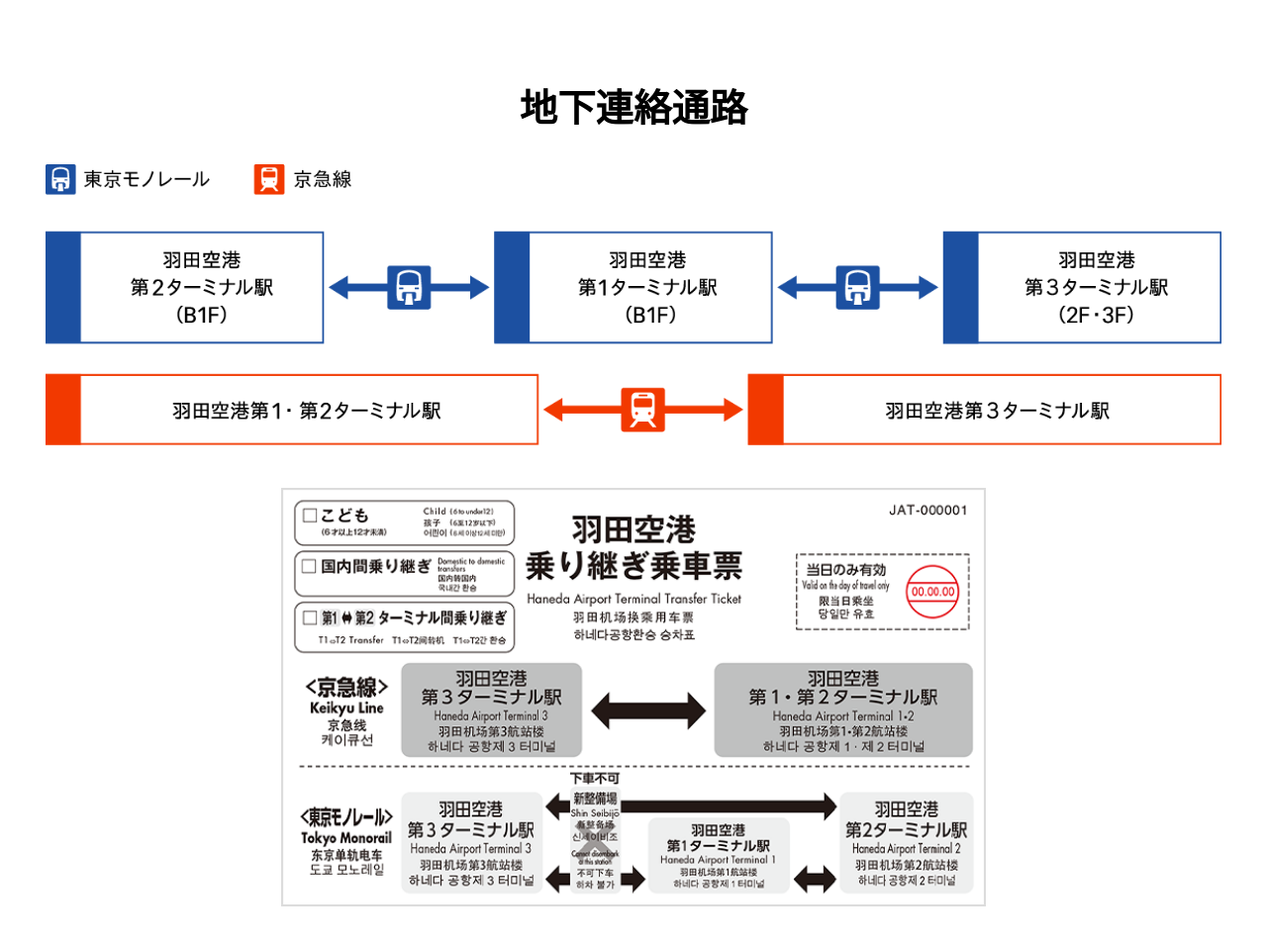
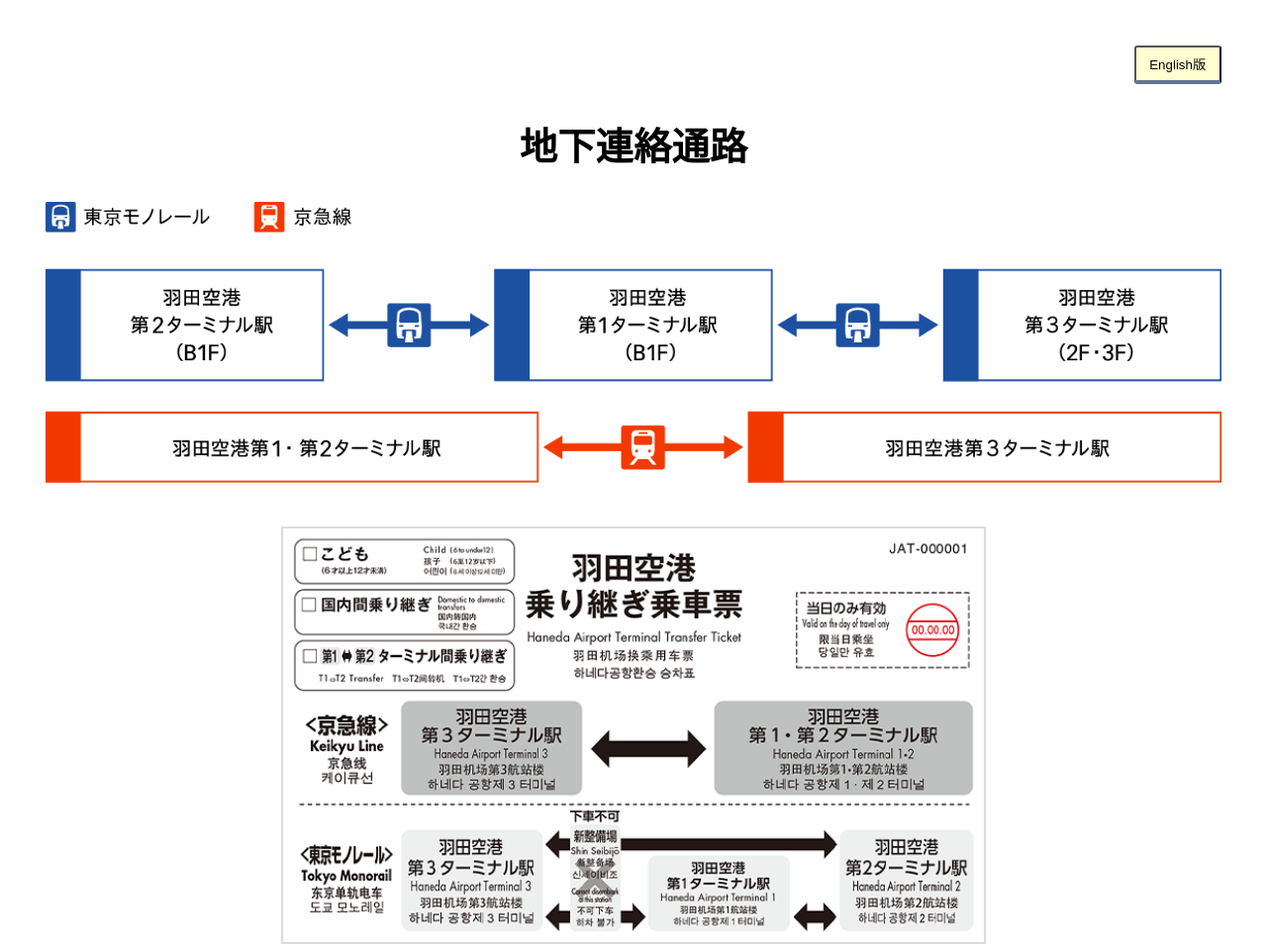
Before and after one commit to jcoa-ms/3tami, a plain HTML site: page index.html in a window 1280 px wide. Shown: the top 957 px of the page at 99% size. Drawn offline with Linux system fonts and the light colour scheme.

Commit message:
Update index.html

```diff
--- a/index.html
+++ b/index.html
@@ -59,11 +59,36 @@
       font-size: 2vw;
     }
 
+    button {
+      display: inline-block;
+      padding: 0.5em 1em;
+      text-decoration: none;
+      background: #ffffd1;
+      color: #black;
+      border-bottom: solid 4px #627295;
+      border-radius: 3px;
+    }
+
+    button:active {
+      -webkit-transform: translateY(4px);
+    transform: translateY(4px);/*下に動く*/
+    border-bottom: none;/*線を消す*/
+    }
+
+    div.button {
+      text-align: right;
+    }
+
+
 
   </style>
   </head>
 
   <body>
+    <div class="button">
+      <button type="button" onclick="window.open('https://jcoa-ms.github.io/3tami-english/','_blank')">English版</button>
+    </div>
+
     <h1><h1>
     <div class="train">
       <h2>地下連絡通路</h2>
```
